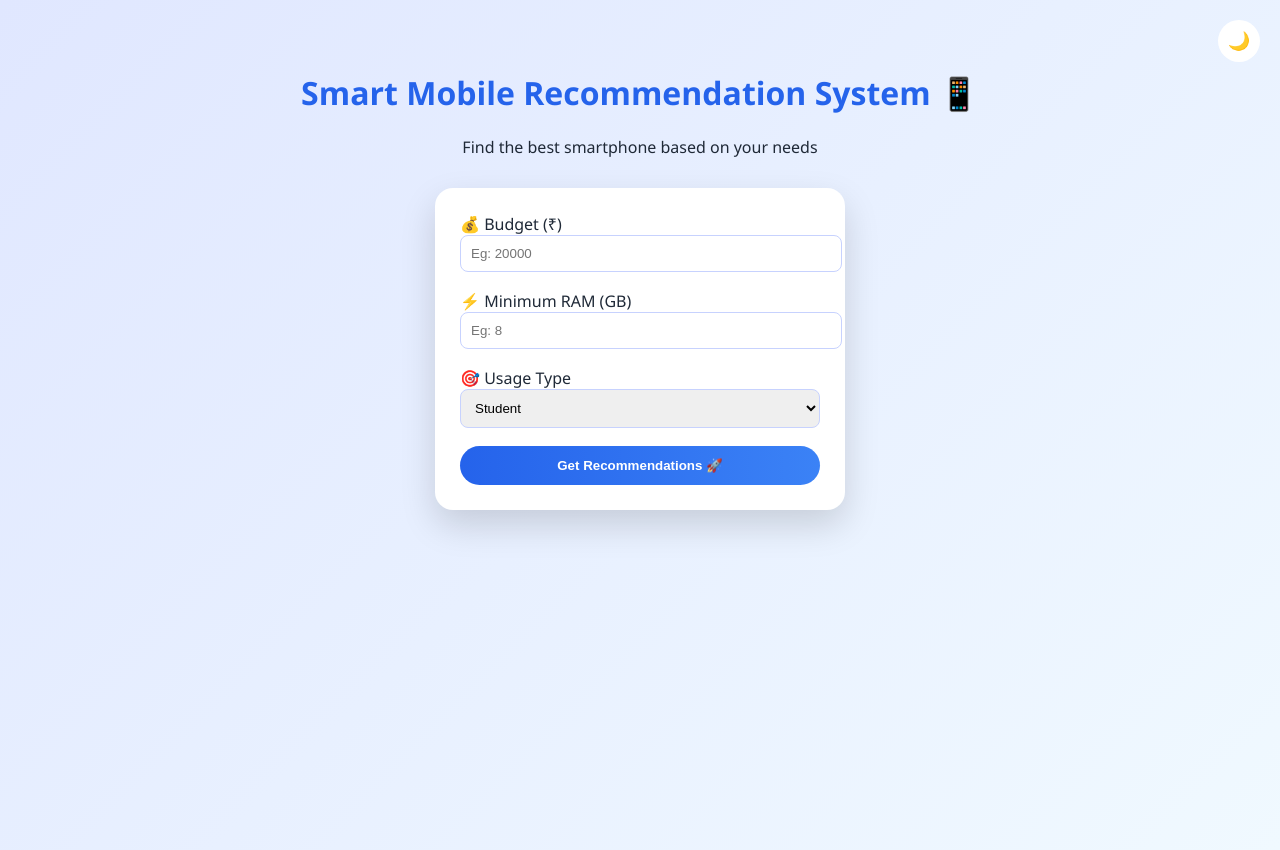
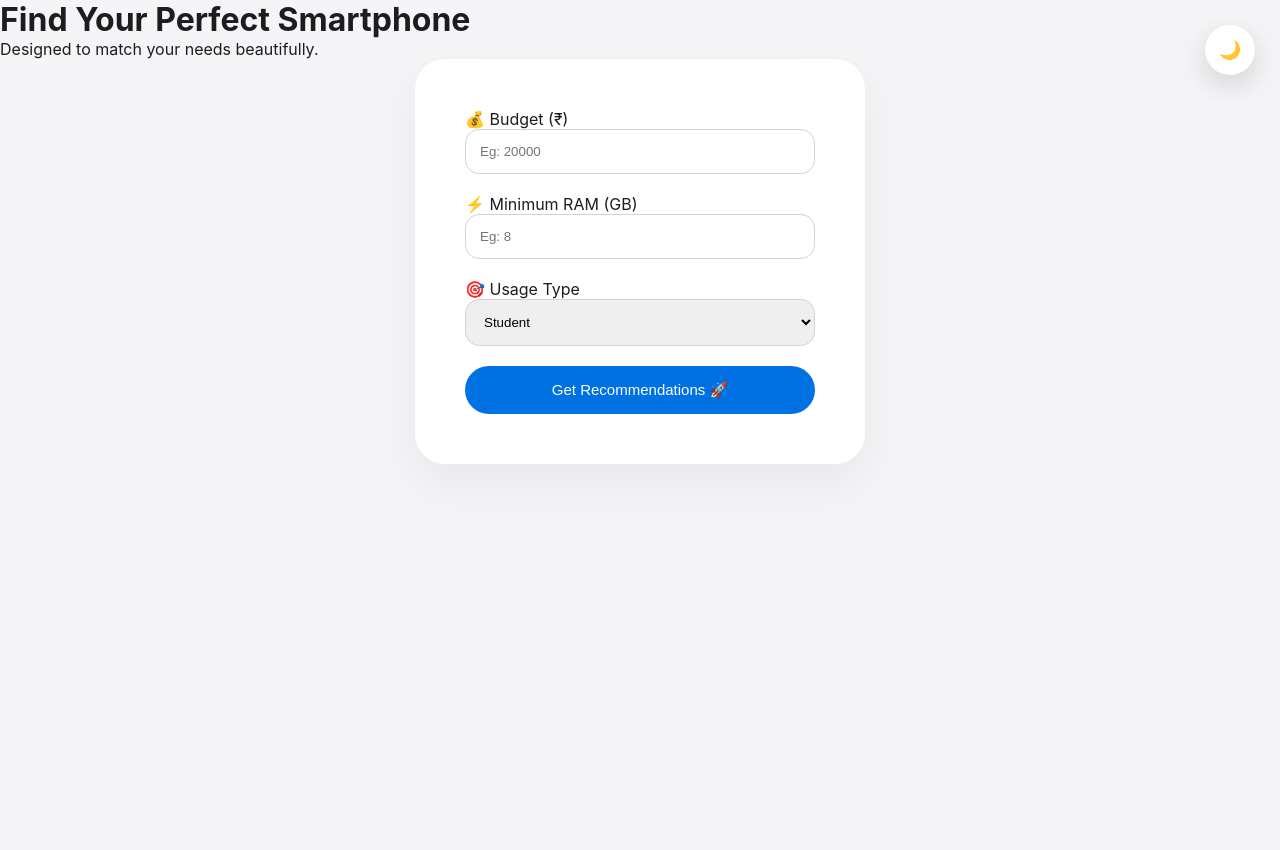
Before and after one commit to rajaraman-29/mobile-recommendation-system, a Flask app: page / in a window 1280 px wide. After the commit the page ends 414 px from the top, so only its background shows below. Run offline with Flask 3, Linux system fonts and the light colour scheme.

Commit message:
Some bugs need to be fixed

```diff
--- a/static/style.css
+++ b/static/style.css
@@ -1,156 +1,242 @@
-/* ---------- THEME VARIABLES ---------- */
-:root {
-    --bg-main: linear-gradient(135deg, #e0e7ff, #f0f9ff);
-    --card-bg: #ffffff;
-    --text-main: #1f2937;
-    --accent: #2563eb;
+/* ===============================
+   RESET
+================================ */
+
+* {
+    margin: 0;
+    padding: 0;
+    box-sizing: border-box;
 }
 
 body {
-    margin: 0;
-    font-family: "Segoe UI", sans-serif;
-    background: var(--bg-main);
-    color: var(--text-main);
+    font-family: -apple-system, BlinkMacSystemFont, "Segoe UI", sans-serif;
+    background: #f5f5f7;
+    color: #1d1d1f;
+    transition: 0.3s ease;
 }
 
-body.dark {
-    --bg-main: linear-gradient(135deg, #020617, #020617);
-    --card-bg: #0f172a;
-    --text-main: #e5e7eb;
-    --accent: #3b82f6;
-}
+/* ===============================
+   DARK MODE TOGGLE
+================================ */
 
-/* ---------- DARK MODE BUTTON ---------- */
 .dark-toggle {
     position: fixed;
-    top: 20px;
-    right: 20px;
-    background: var(--card-bg);
-    color: var(--accent);
+    top: 25px;
+    right: 25px;
+    width: 50px;
+    height: 50px;
+    border-radius: 50%;
     border: none;
-    border-radius: 50%;
-    width: 42px;
-    height: 42px;
     font-size: 18px;
     cursor: pointer;
+    background: white;
+    box-shadow: 0 10px 30px rgba(0,0,0,0.15);
+    transition: 0.3s ease;
     z-index: 999;
 }
 
-/* ---------- LAYOUT ---------- */
-.page-wrapper {
-    min-height: 100vh;
-    text-align: center;
-    padding-top: 50px;
+.dark-toggle:hover {
+    transform: scale(1.1);
 }
 
-/* ---------- TITLES ---------- */
-.main-title, .title {
-    color: var(--accent);
+/* ===============================
+   PAGE TITLE
+================================ */
+
+.page-title {
+    text-align: center;
+    margin: 70px 0 60px;
 }
 
-.subtitle {
-    margin-bottom: 30px;
+.page-title h1 {
+    font-size: 48px;
+    font-weight: 700;
+    margin-bottom: 10px;
 }
 
-/* ---------- CARDS ---------- */
-.card, .mobile-card, .winner-card, .home-card {
-    background: var(--card-bg);
-    border-radius: 18px;
-    box-shadow: 0 15px 35px rgba(0,0,0,0.15);
+.page-title p {
+    font-size: 18px;
+    color: #6e6e73;
 }
 
-/* ---------- HOME ---------- */
+/* ===============================
+   HOME CARD
+================================ */
+
 .home-card {
-    width: 360px;
+    max-width: 450px;
     margin: auto;
-    padding: 25px;
+    background: white;
+    padding: 50px;
+    border-radius: 30px;
+    box-shadow: 0 20px 50px rgba(0,0,0,0.06);
 }
 
 .form-group {
-    margin-bottom: 18px;
+    margin-bottom: 20px;
     text-align: left;
 }
 
-.form-group input, .form-group select {
+.form-group input,
+.form-group select {
     width: 100%;
-    padding: 10px;
-    border-radius: 8px;
-    border: 1px solid #c7d2fe;
+    padding: 14px;
+    border-radius: 14px;
+    border: 1px solid #d2d2d7;
 }
 
-/* ---------- BUTTON ---------- */
 .primary-btn {
     width: 100%;
-    padding: 12px;
-    background: linear-gradient(90deg, #2563eb, #3b82f6);
+    padding: 15px;
+    border-radius: 40px;
     border: none;
+    background: #0071e3;
     color: white;
-    border-radius: 30px;
-    font-weight: bold;
+    font-size: 15px;
+    cursor: pointer;
+    transition: 0.3s ease;
 }
 
-/* ---------- RESULTS ---------- */
-.results-container {
-    display: flex;
-    flex-wrap: wrap;
-    justify-content: center;
-    gap: 22px;
-    padding: 20px 20px 100px;
+.primary-btn:hover {
+    background: #005bb5;
 }
 
+/* ===============================
+   RESULTS GRID
+================================ */
+
+.results-container {
+    max-width: 1200px;
+    margin: auto;
+    display: grid;
+    grid-template-columns: repeat(auto-fit, minmax(280px, 1fr));
+    gap: 40px;
+    padding: 0 30px 120px;
+}
+
+/* ===============================
+   MOBILE CARD
+================================ */
+
 .mobile-card {
-    width: 270px;
-    padding: 16px;
-    transition: transform 0.3s ease;
+    background: white;
+    border-radius: 32px;
+    padding: 50px 30px;
+    text-align: center;
+    box-shadow: 0 20px 50px rgba(0,0,0,0.06);
+    transition: 0.3s ease;
+    position: relative;
 }
 
 .mobile-card:hover {
     transform: translateY(-10px);
+    box-shadow: 0 35px 70px rgba(0,0,0,0.12);
 }
 
 .mobile-card img {
     width: 100%;
-    height: 240px;
+    height: 230px;
     object-fit: contain;
+    margin-bottom: 25px;
 }
 
-.top-pick {
-    background: linear-gradient(90deg, #3b82f6, #2563eb);
-    color: white;
-    padding: 4px 10px;
-    border-radius: 14px;
-    font-size: 12px;
+.phone-title {
+    font-size: 20px;
+    font-weight: 600;
 }
 
-.buy-links {
-    display: flex;
-    gap: 6px;
-    margin-top: 10px;
+.price {
+    font-size: 26px;
+    font-weight: 700;
+    margin: 10px 0;
+}
+
+.specs {
+    font-size: 14px;
+    color: #6e6e73;
+}
+
+.rating {
+    margin: 10px 0 20px;
+    color: #ff9f0a;
 }
 
 .store-btn {
-    flex: 1;
-    padding: 8px;
+    display: inline-block;
+    padding: 12px 35px;
+    border-radius: 50px;
+    background: #0071e3;
     color: white;
     text-decoration: none;
-    border-radius: 8px;
-    font-size: 13px;
+    transition: 0.3s ease;
 }
 
-.amazon { background: #ff9900; }
-.flipkart { background: #2874f0; }
-.croma { background: #ee0000; }
+.store-btn:hover {
+    background: #005bb5;
+}
 
-/* ---------- COMPARE ---------- */
+/* ===============================
+   TOP BADGE
+================================ */
+
+.top-badge {
+    position: absolute;
+    top: 20px;
+    left: 20px;
+    background: #0071e3;
+    color: white;
+    font-size: 12px;
+    padding: 6px 14px;
+    border-radius: 20px;
+}
+
+/* ===============================
+   STICKY COMPARE BUTTON
+================================ */
+
+.compare-sticky {
+    position: fixed;
+    bottom: 30px;
+    width: 100%;
+    display: flex;
+    justify-content: center;
+}
+
+.compare-btn {
+    padding: 15px 45px;
+    border-radius: 50px;
+    background: #1d1d1f;
+    color: white;
+    border: none;
+    font-size: 15px;
+    cursor: pointer;
+    box-shadow: 0 20px 40px rgba(0,0,0,0.25);
+    transition: 0.3s ease;
+}
+
+.compare-btn:hover {
+    transform: scale(1.05);
+}
+
+/* ===============================
+   COMPARE PAGE
+================================ */
+
 .compare-container {
+    max-width: 1100px;
+    margin: auto;
     display: flex;
-    gap: 30px;
-    justify-content: center;
+    gap: 50px;
     flex-wrap: wrap;
+    padding-bottom: 100px;
 }
 
 .compare-card {
-    width: 600px;
+    flex: 2;
+    background: white;
+    border-radius: 32px;
+    padding: 40px;
+    box-shadow: 0 20px 50px rgba(0,0,0,0.06);
 }
 
 .compare-table {
--- a/templates/compare.html
+++ b/templates/compare.html
@@ -11,7 +11,8 @@
 
 <div class="page-wrapper">
 
-    <h2 class="main-title">Mobile Comparison <span class="vs">VS</span></h2>
+    <h2 class="main-title">Compare Devices</h2>
+    <p class="subtitle">Side-by-side feature overview</p>
 
     <div class="compare-container">
 
--- a/templates/index.html
+++ b/templates/index.html
@@ -11,8 +11,8 @@
 
 <div class="page-wrapper">
 
-    <h1 class="main-title">Smart Mobile Recommendation System 📱</h1>
-    <p class="subtitle">Find the best smartphone based on your needs</p>
+    <h1 class="main-title">Find Your Perfect Smartphone</h1>
+<p class="subtitle">Designed to match your needs beautifully.</p>
 
     <div class="card home-card">
 
```
Also changed, not shown: other parts of static/style.css (+70 -28 lines), templates/results.html (+20 -27 lines).
